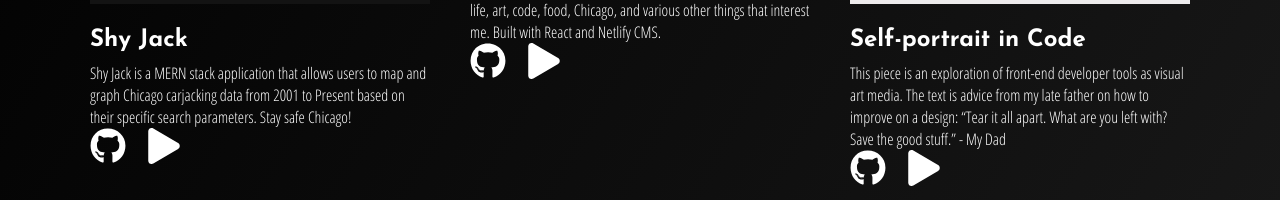
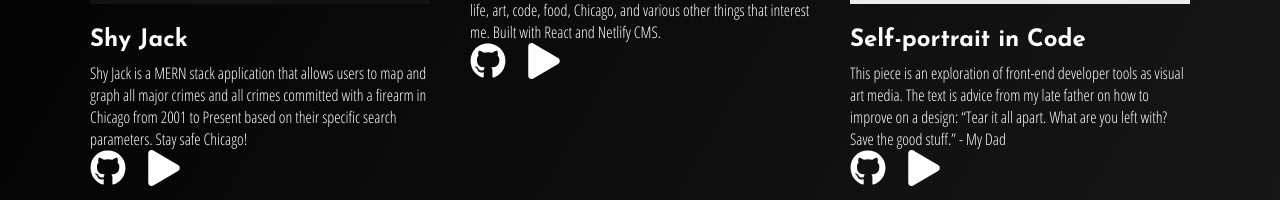
Before and after one commit to JohnnyMohawk/jna-dev-portfolio, a React (Create React App) app: page /projects in a window 1280 px wide. Shown: the part 460-660 px from the top of the page. Built offline with nearby package versions, Linux system fonts and the light colour scheme.

Commit message:
add ab experience to date and updates shy jack pic

```diff
--- a/src/data/projects.js
+++ b/src/data/projects.js
@@ -6,7 +6,7 @@ export const projects = [
     {
         id: uuidv4(),
         title: "Shy Jack",
-        desc: "Shy Jack is a MERN stack application that allows users to map and graph Chicago carjacking data from 2001 to Present based on their specific search parameters. Stay safe Chicago!",
+        desc: "Shy Jack is a MERN stack application that allows users to map and graph all major crimes and all crimes committed with a firearm in Chicago from 2001 to Present based on their specific search parameters. Stay safe Chicago!",
         github: "https://github.com/JohnnyMohawk/chi-jack-app",
         demo: "https://www.shyjack.com/",
         image: "./images/shy-jack-project.png"
```
Also changed, not shown: public/images/shy-jack-project.png.
